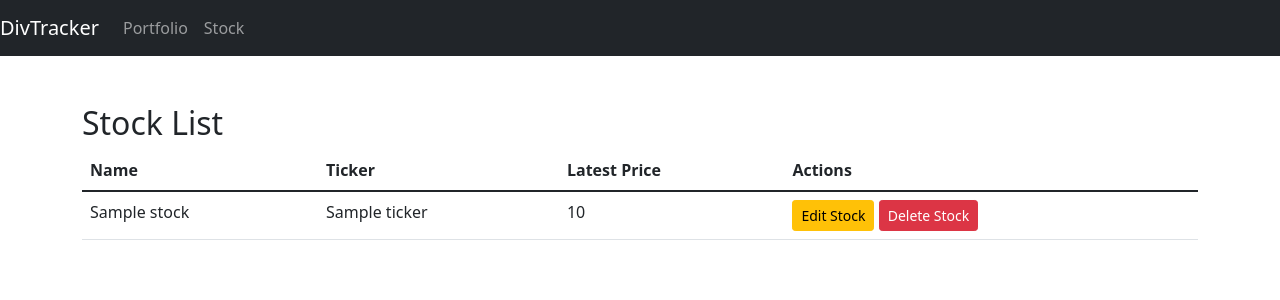
After one commit to RedComet1027/PyFlask, a Flask app: template templates/list_stock.html in a window 1280 px wide. The commit adds this page. Shown: the top 300 px of the page. Run offline with Flask 3, Linux system fonts and the light colour scheme; the template is opened without the code that fills it: most values are stand-ins (such as "Sample title", 1, 10 or a date in 2020).

Commit message:
Add list stocks page with latest price using yFinance

```diff
--- a/app.py
+++ b/app.py
@@ -1,20 +1,31 @@
 from flask import Flask, render_template, jsonify, request, redirect
 from flask_sqlalchemy import SQLAlchemy
 from database import load_stocks_from_db, load_stock_from_db, save_portfolio_data_to_db, load_portfolios_from_db, load_portfolio_stocks_from_db, update_portfolio_data_to_db, delete_portfolio_from_db
+import yfinance as yf
 
 app = Flask(__name__)
 
 
 @app.route('/')
 def index():
-  result_dicts = load_stocks_from_db()
-  return render_template('home.html', stocks=result_dicts)
-
+  # result_dicts = load_stocks_from_db()
+  # return render_template('home.html', stocks=result_dicts)
+  stocks = load_stocks_from_db()
+  for stock in stocks:
+      ticker = stock['ticker']
+      try:
+          yf_stock = yf.Ticker(ticker)
+          latest_price = yf_stock.info.get('regularMarketPrice')
+          if latest_price is not None:
+              stock['price'] = latest_price
+      except Exception as e:
+          # If API fails, keep DB price
+          pass
+  return render_template('home.html', stocks=stocks)
 
 @app.route('/hello')
 def hello():
   return 'Hello, World!'
-
 
 @app.route('/api/stock/<id>')
 def show_stock(id):
@@ -72,4 +83,30 @@ def get_portfolio_stocks(portfolio_name):
   stocks = load_portfolio_stocks_from_db(portfolio_name)
   return jsonify(stocks)
 
+@app.route('/list-stock')
+def list_stock():
+    stocks = load_stocks_from_db()
+    # Fetch latest price for each stock
+    for stock in stocks:
+        ticker = stock['ticker']
+        try:
+            yf_stock = yf.Ticker(ticker)
+            latest_price = yf_stock.info.get('regularMarketPrice')
+            stock['latest_price'] = latest_price if latest_price is not None else "N/A"
+        except Exception:
+            stock['latest_price'] = "N/A"
+    return render_template('list_stock.html', stocks=stocks)
+
+# Add dummy routes for edit and delete (implement as needed)
+@app.route('/edit-stock/<int:stock_id>')
+def edit_stock(stock_id):
+    # Implement your edit logic here
+    return f"Edit stock {stock_id}"
+
+@app.route('/delete-stock/<int:stock_id>')
+def delete_stock(stock_id):
+    # Implement your delete logic here
+    return f"Delete stock {stock_id}"
+
+
 app.run(host='0.0.0.0', port=81)
--- a/pyproject.toml
+++ b/pyproject.toml
@@ -11,6 +11,7 @@ consultor = "^0.2.0"
 flask-sqlalchemy = "^3.1.1"
 sqlalchemy = "^2.0.25"
 psycopg2-binary = "^2.9.9"
+yfinance = "^0.2.65"
 
 [tool.pyright]
 # https://github.com/microsoft/pyright/blob/main/docs/configuration.md
--- a/requirements.txt
+++ b/requirements.txt
@@ -2,3 +2,4 @@ Flask
 gunicorn
 flask_sqlalchemy
 psycopg2
+yfinance
--- /dev/null
+++ b/templates/list_stock.html
@@ -0,0 +1,38 @@
+<!DOCTYPE html>
+<html lang="en">
+<head>
+  <meta charset="utf-8">
+  <meta name="viewport" content="width=device-width, initial-scale=1">
+  <link href="https://cdn.jsdelivr.net/npm/bootstrap@5.1.1/dist/css/bootstrap.min.css" rel="stylesheet">
+  <title>List Stocks | DivTracker</title>
+</head>
+<body>
+  {% include 'navbar.html' %}
+  <div class="container mt-5">
+    <h2>Stock List</h2>
+    <table class="table">
+      <thead>
+        <tr>
+          <th>Name</th>
+          <th>Ticker</th>
+          <th>Latest Price</th>
+          <th>Actions</th>
+        </tr>
+      </thead>
+      <tbody>
+        {% for stock in stocks %}
+        <tr>
+          <td>{{ stock.name }}</td>
+          <td>{{ stock.ticker }}</td>
+          <td>{{ stock.latest_price }}</td>
+          <td>
+            <a href="/edit-stock/{{ stock.id }}" class="btn btn-warning btn-sm">Edit Stock</a>
+            <a href="/delete-stock/{{ stock.id }}" class="btn btn-danger btn-sm" onclick="return confirm('Are you sure you want to delete this stock?');">Delete Stock</a>
+          </td>
+        </tr>
+        {% endfor %}
+      </tbody>
+    </table>
+  </div>
+</body>
+</html>
--- a/templates/navbar.html
+++ b/templates/navbar.html
@@ -13,13 +13,13 @@
         #if(title == "Portfolio"): active #endif">
           <a href="/list-portfolio" class="nav-link">Portfolio</a>
       </li>
+      <li class="nav-item
+        #if(title == "Stock"): active #endif">
+          <a href="/list-stock" class="nav-link">Stock</a>
+      </li>
       <!-- <li class="nav-item
-        #if(title == "Stock"): active #endif">
-          <a href="/list-portfolio" class="nav-link">Stock</a>
-      </li>
-      <li class="nav-item
          #if(title == "Transaction"): active #endif">
-           <a href="/list-portfolio" class="nav-link">Transaction</a>
+           <a href="/list-transaction" class="nav-link">Transaction</a>
       </li> -->
     </ul>
   </div>
```
Also changed, not shown: 1 other file.
